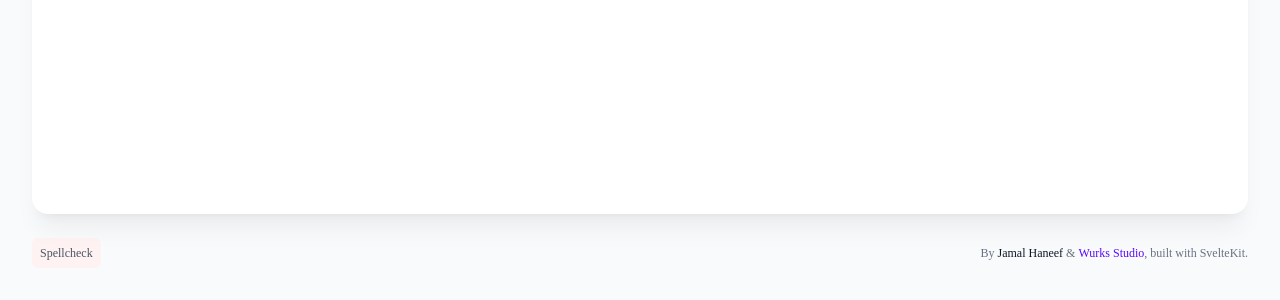
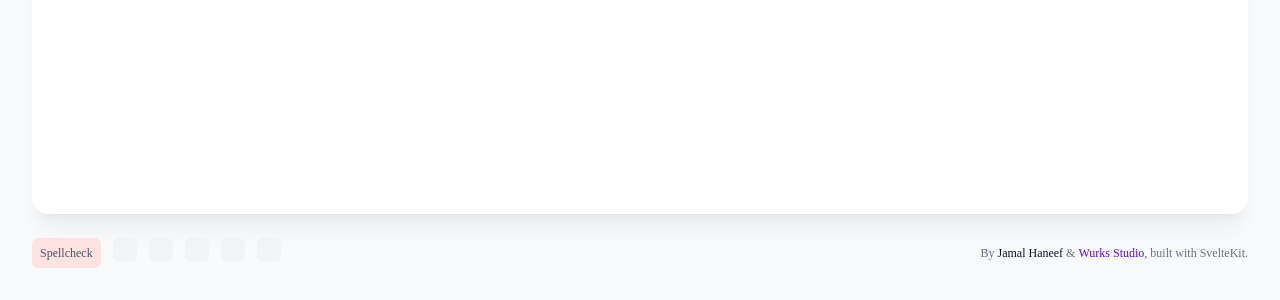
Before and after one commit to JHAhmed/yanpa, a SvelteKit app: page / in a window 1280 px wide. Shown: the part 500-800 px from the top of the page. Built offline with nearby package versions, Linux system fonts and the light colour scheme; some icons are missing; a web font is replaced by a local one.

Commit message:
fix: update padding in textarea

```diff
--- a/src/routes/+page.svelte
+++ b/src/routes/+page.svelte
@@ -10,6 +10,7 @@
 	let text = $state('');
 	let textSize = $state(1);
 	let spellcheck = $state(true);
+	let isMarkdown = $state(false);
 	let isDark = $state(false);
 
 	const textSizeMap = {
@@ -48,6 +49,11 @@
 		localStorage.setItem('yanpa-spellcheck', spellcheck);
 	}
 
+	function toggleMarkdown() {
+		isMarkdown = !isMarkdown;
+		localStorage.setItem('yanpa-markdown', isMarkdown);
+	}
+
 	function syncToLocalStorage() {
 		localStorage.setItem('yanpa-text', text);
 	}
@@ -56,7 +62,12 @@
 		{ label: 'Copy', icon: 'ph:clipboard-text', action: copyText },
 		{ label: 'Increase Size', icon: 'ph:plus', action: increaseTextSize },
 		{ label: 'Decrease Size', icon: 'ph:minus', action: decreaseTextSize },
-		{ label: 'Toggle Dark Mode', icon: isDark ? 'ph:sun' : 'ph:moon', action: toggletheme }
+		{ label: 'Toggle Dark Mode', icon: isDark ? 'ph:sun' : 'ph:moon', action: toggletheme },
+		{
+			label: 'Toggle Markdown Mode',
+			icon: isMarkdown ? 'ph:file-md-fill' : 'ph:file-md',
+			action: toggleMarkdown
+		}
 		// { label: 'Sync to Local Storage', icon: 'ph:sync', action: syncToLocalStorage }
 	]);
 
@@ -103,9 +114,9 @@
 <div
 	class="flex min-h-dvh flex-col bg-gray-50 p-4 transition-all duration-300 ease-in-out selection:rounded-sm selection:bg-gray-800 selection:text-gray-100 md:p-6 lg:p-8 dark:bg-gray-900">
 	<div
-		class="relative flex h-full w-full grow flex-col rounded-2xl bg-white shadow-xl/5 transition-all duration-300 ease-in-out dark:bg-gray-950">
+		class="relative flex h-full w-full grow flex-col rounded-2xl bg-white p-2 shadow-xl/5 transition-all duration-300 ease-in-out lg:p-3 dark:bg-gray-950">
 		<textarea
-			class="focus:ring-none h-full w-full flex-1 resize-none p-4 tracking-[-0.015em] text-gray-800 focus:outline-none lg:p-6 dark:text-gray-200 {textSizeMap[
+			class="focus:ring-none h-full w-full flex-1 resize-none p-2 tracking-[-0.015em] text-gray-800 focus:outline-none lg:p-3 dark:text-gray-200 {textSizeMap[
 				textSize
 			]}"
 			cols="64"
@@ -123,8 +134,8 @@
 			<button
 				onclick={toggleSpellcheck}
 				class="rounded-md {spellcheck
-					? 'bg-green-50 hover:bg-green-100 dark:bg-green-900 dark:hover:bg-green-800'
-					: 'bg-red-50 hover:bg-red-100 dark:bg-red-900 dark:hover:bg-red-800'} p-0.5 px-2 text-xs text-gray-600 hover:text-gray-800 dark:text-gray-300 dark:hover:text-gray-100">
+					? 'bg-green-100 hover:bg-green-200/90 dark:bg-green-900 dark:hover:bg-green-800'
+					: 'bg-red-100 hover:bg-red-200/90 dark:bg-red-900 dark:hover:bg-red-800'} cursor-pointer p-0.5 px-2 text-xs text-gray-600 hover:text-gray-800 dark:text-gray-300 dark:hover:text-gray-100">
 				Spellcheck
 			</button>
 
@@ -132,7 +143,7 @@
 				<button onclick={button.action}
 					><Icon
 						icon={button.icon}
-						class="size-6 cursor-pointer rounded-md bg-gray-50 p-0.5 text-gray-600 hover:bg-gray-100  dark:bg-gray-800 dark:text-gray-300 dark:hover:bg-gray-700 " /></button>
+						class="size-6 cursor-pointer rounded-md bg-gray-100 p-0.5 text-gray-600 hover:bg-gray-200  dark:bg-gray-800 dark:text-gray-300 dark:hover:bg-gray-700 " /></button>
 			{/each}
 		</div>
 
```
